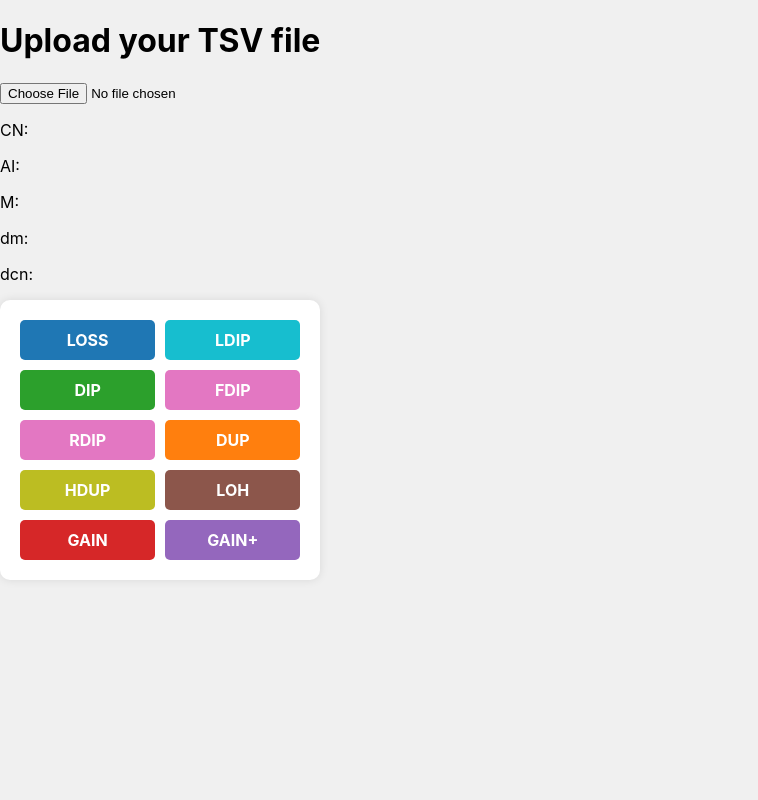
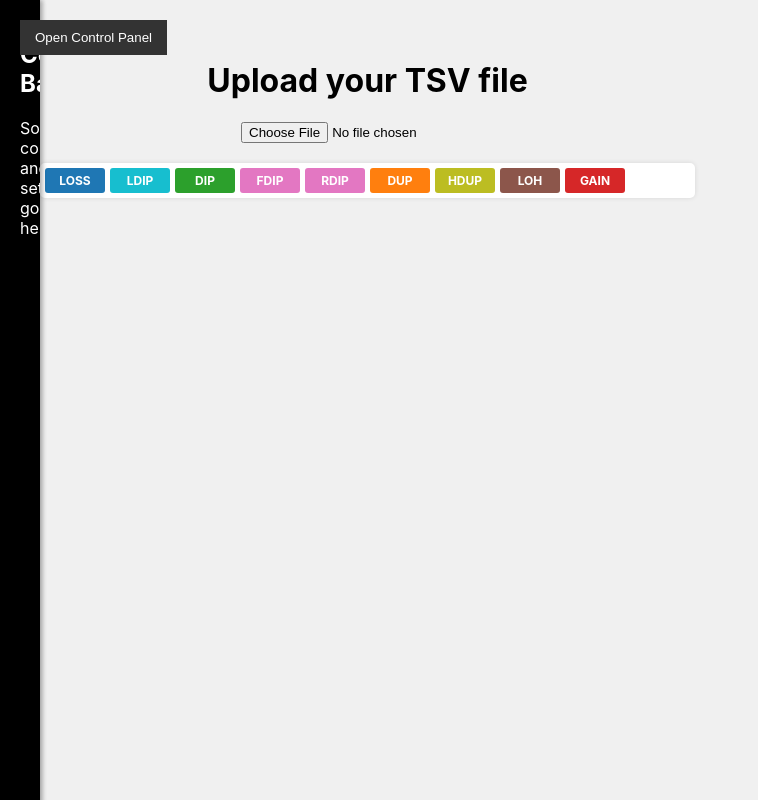
Before and after one commit to philip-hub/CNV-web-app-mock-up, a Next.js app: page /test3 in a window 1280 px wide. Shown: the whole page, without its empty margins (0-758 px from the left). Built offline with nearby package versions, Linux system fonts and the light colour scheme.

Commit message:
menu bar

```diff
--- a/src/pages/test3.js
+++ b/src/pages/test3.js
@@ -4,7 +4,15 @@ import styles from '../styles/Home.module.css';
 
 const Plot = dynamic(() => import('react-plotly.js'), { ssr: false });
 
+
+
+
 export default function Home() {
+    const [isOpen, setIsOpen] = useState(false);
+
+    const toggleControlBar = () => {
+        setIsOpen(!isOpen);}
+
     const [plotData1, setPlotData1] = useState(null);
     const [plotData2, setPlotData2] = useState(null);
     const [plotData3, setPlotData3] = useState(null);
@@ -520,37 +528,50 @@ export default function Home() {
     ];
 
     return (
-        <div>
-            <h1>Upload your TSV file</h1>
-            <input type="file" onChange={handleFileUpload} />
+        <div className={styles.container}>
+            <div className={`${styles.controlBar} ${isOpen ? styles.open : ''}`}>
+                <h2>Control Panel</h2>
+                <p>Add things here</p>
 
-            {plotData1 && plotData2 && plotData3 && plotData4 && plotData5 && (
-                <div style={{ display: 'grid', gridTemplateColumns: '1fr 2fr', gap: '20px' }}>
-                    <div>
-                        <DynamicPlot scatterPlot={updatePlotDataWithHighlight(plotData3, plotData3).scatterPlot} layout={plotData3.layout} onClick={handlePlotClick} />
-                    </div>
-                    <div>
-                        <DynamicPlot scatterPlot={updatePlotDataWithHighlight(plotData1, plotData1).scatterPlot} layout={plotData1.layout} onClick={handlePlotClick} />
-                        <DynamicPlot scatterPlot={updatePlotDataWithHighlight(plotData2, plotData2).scatterPlot} layout={plotData2.layout} onClick={handlePlotClick} />
-                    </div>
-                    <div style={{ gridColumn: 'span 1' }}>
-                        <DynamicPlot scatterPlot={updatePlotDataWithHighlight(plotData4, plotData4).scatterPlot} layout={plotData4.layout} onClick={handlePlotClick} />
-                    </div>
-                    <div style={{ gridColumn: 'span 1' }}>
-                        <DynamicPlot scatterPlot={updatePlotDataWithHighlight(plotData5, plotData5).scatterPlot} layout={plotData5.layout} onClick={handlePlotClick} />
-                    </div>
-                </div>
-            )}
-            {clickedArm && <h1>Clicked Arm: {clickedArm}</h1>} {/* Render the clicked arm name */}
-            {clickedArmData && (
-                <div>
+                <h4>For now these are here</h4>
+                <div className={styles.info}>
                 <p>CN: {clickedArmData.CN}</p>
                     <p>AI: {clickedArmData.AI}</p>
                     <p>M: {clickedArmData.M}</p>
                     <p>dm: {clickedArmData.dm}</p>
                     <p>dcn: {clickedArmData.dcn}</p>
                     </div>
-            )}
+
+                    <div className={`${styles.controlBar} ${isOpen ? styles.open : ''}`}>
+
+
+                <h2>Control Bar</h2>
+                <p>Some controls and settings go here.</p>
+                <div className={styles.chromosomeSelection}>
+                    {Object.keys(cloneMapping).map((arm, index) => (
+                        <div key={index} className={styles.chromosomeArm}>
+                            <label htmlFor={`chromosome-arm-${index}`}>
+                                {arm.toUpperCase()}
+                            </label>
+                            <select id={`chromosome-arm-${index}`} name={`chromosome-arm-${index}`}>
+                                <option value="DIP" selected={cloneMapping[arm] === 'DIP'}>DIP</option>
+                                <option value="Not DIP" selected={cloneMapping[arm] !== 'DIP'}>Not DIP</option>
+                            </select>
+                        </div>
+                    ))}
+                </div>
+            </div>
+
+            </div>
+
+            <div className={`${styles.content} ${isOpen ? styles.shifted : ''}`}>
+                <button className={styles.toggleButton} onClick={toggleControlBar}>
+                    {isOpen ? 'Close' : 'Open'} Control Panel
+                </button>
+
+                <div className={styles.header}>
+                    <h1>Upload your TSV file</h1>
+                    <input type="file" className={styles.fileUpload} onChange={handleFileUpload} />
                     <div className={styles.grid}>
                         {colors.map((color, index) => (
                             <div key={index} className={`${styles.gridItem} ${color.className}`}>
@@ -558,8 +579,27 @@ export default function Home() {
                             </div>
                         ))}
                     </div>
+
+                </div>
+
+                {plotData1 && plotData2 && plotData3 && plotData4 && plotData5 && (
+                    <div style={{ display: 'flex', flexDirection: 'column', alignItems: 'center', gap: '20px' }}>
+                        <div style={{ display: 'flex', flexDirection: 'column', gap: '20px', alignItems: 'center' }}>
+                            <DynamicPlot scatterPlot={updatePlotDataWithHighlight(plotData1, plotData1).scatterPlot} layout={plotData1.layout} onClick={handlePlotClick} />
+                            <DynamicPlot scatterPlot={updatePlotDataWithHighlight(plotData2, plotData2).scatterPlot} layout={plotData2.layout} onClick={handlePlotClick} />
+                        </div>
+
+                        <div style={{ display: 'flex', justifyContent: 'center', gap: '20px' }}>
+                            <DynamicPlot scatterPlot={updatePlotDataWithHighlight(plotData3, plotData3).scatterPlot} layout={plotData3.layout} onClick={handlePlotClick} />
+                            <DynamicPlot scatterPlot={updatePlotDataWithHighlight(plotData4, plotData4).scatterPlot} layout={plotData4.layout} onClick={handlePlotClick} />
+                            <DynamicPlot scatterPlot={updatePlotDataWithHighlight(plotData5, plotData5).scatterPlot} layout={plotData5.layout} onClick={handlePlotClick} />
+                        </div>
+                    </div>
+                )}
+            </div>
         </div>
     );
+
 }
 
 const DynamicPlot = ({ scatterPlot, layout, onClick }) => {
--- a/src/styles/Home.module.css
+++ b/src/styles/Home.module.css
@@ -1,61 +1,128 @@
 /* src/styles/Home.module.css */
-.container {
-    min-height: 100vh;
-    padding: 0 0.5rem;
+
+.chromosomeSelection {
+  display: flex;
+  flex-wrap: wrap;
+  gap: 10px;
+}
+
+.chromosomeArm {
   display: flex;
   flex-direction: column;
-    justify-content: center;
-    align-items: center;
+  width: calc(25% - 10px); /* Four items per row with some gap */
+  margin-bottom: 10px;
 }
 
-  .main {
-    padding: 5rem 0;
-    flex: 1;
-    display: flex;
-    flex-direction: column;
-    justify-content: center;
-    align-items: center;
+.chromosomeArm label {
+  margin-bottom: 5px;
+  font-weight: bold;
+  color: #fff;
 }
 
-  .title {
-    margin: 0;
-    font-size: 4rem;
-  }
-
-  .description {
-    margin: 4rem 0;
-    font-size: 1.5rem;
-  }
-
-  .code {
-    background: #eaeaea;
-    border-radius: 5px;
-    padding: 0.75rem;
-    font-size: 1.1rem;
+.chromosomeArm select {
+  padding: 5px;
+  border-radius: 3px;
+  border: 1px solid #ccc;
 }
 
 
+.container {
+  display: flex;
+  width: 100%;
+  min-height: 100vh;
+}
+
+.controlBar {
+  width: 0; /* Start with the control bar collapsed */
+  transition: width 0.3s ease; /* Smooth transition when opening/closing */
+  background-color: #000000;
+  overflow-x: hidden; /* Hide any overflowing content when collapsed */
+  position: fixed;
+  top: 0;
+  left: 0;
+  height: 100%;
+  color: white;
+  padding: 20px;
+  box-shadow: 2px 0 5px rgba(0, 0, 0, 0.2);
+  z-index: 1; /* Make sure the control bar is on top of other content */
+}
+
+.controlBar.open {
+  width: 20%; /* Expand the control bar to 25% of the screen */
+}
+
+.content {
+  flex-grow: 1;
+  transition: transform 0.3s ease, margin-left 0.3s ease;
+  padding: 20px;
+  box-sizing: border-box; /* Ensure padding is included in width calculations */
+  width: 100%; /* Default to full width */
+  transform-origin: left; /* Scale from the left side */
+  position: relative;
+  left: 0;
+}
+
+.content.shifted {
+  transform: scale(0.8); /* Scale down the content to fit within 75% of the screen */
+  margin-left: -12.5%; /* Move content left by 12.5% to keep it visible */
+  left: 35%; /* Ensure it is moved to the right by 25% to accommodate the control bar */
+}
+
+.toggleButton {
+  position: fixed; /* Changed from absolute to fixed to keep it visible */
+  top: 20px;
+  left: 20px;
+  background-color: #333;
+  color: white;
+  padding: 10px 15px;
+  cursor: pointer;
+  border: none;
+  z-index: 2; /* Make sure the toggle button is above other content */
+}
+
+.header {
+  display: flex;
+  flex-direction: column;
+  align-items: center; /* Center items horizontally */
+  justify-content: center;
+  padding: 20px;
+}
+
+.file-upload {
+  margin-top: 20px;
+}
+
+.info {
+  margin-top: 10px;
+  text-align: center; /* Center the text */
+}
+
 .grid {
   display: grid;
-    grid-template-columns: repeat(2, 1fr);
-    gap: 10px;
+  grid-template-columns: repeat(10, 1fr); /* Adjust based on number of items */
+  gap: 5px;
   background-color: #fff;
-    padding: 20px;
-    border-radius: 10px;
-    box-shadow: 0 0 10px rgba(0, 0, 0, 0.1);
-    max-width: 400px; /* Set a max width to prevent stretching */
-    margin-left: 0; /* Align to the left */
+  padding: 5px;
+  border-radius: 5px;
+  box-shadow: 0 0 5px rgba(0, 0, 0, 0.1);
+  max-width: 100%;
+  margin: 20px auto; /* Center the grid and add some space */
 }
+
 .gridItem {
   display: flex;
   align-items: center;
   justify-content: center;
-    padding: 10px;
-    border-radius: 5px;
+  padding: 5px; /* Reduce padding inside each grid item */
+  border-radius: 3px; /* Adjust border-radius for smaller size */
   color: #fff;
   font-weight: bold;
-    min-width: 100px; /* Ensure a minimum width for items */
+  font-size: 0.75rem; /* Reduce font size */
+  min-width: 50px; /* Reduce minimum width for items */
+  white-space: nowrap; /* Prevent text wrapping */
 }
+
+/* Color classes for legend */
 .LOSS { background-color: #1f77b4; } /* tab:blue */
 .LDIP { background-color: #17becf; } /* tab:cyan */
 .DIP { background-color: #2ca02c; } /* tab:green */
@@ -64,4 +131,3 @@
 .HDUP { background-color: #bcbd22; } /* tab:olive */
 .LOH { background-color: #8c564b; } /* tab:brown */
 .GAIN { background-color: #d62728; } /* tab:red */
-.GAINPLUS { background-color: #9467bd; } /* tab:purple */
```
Lines whose indentation alone changed are shown as unchanged.
